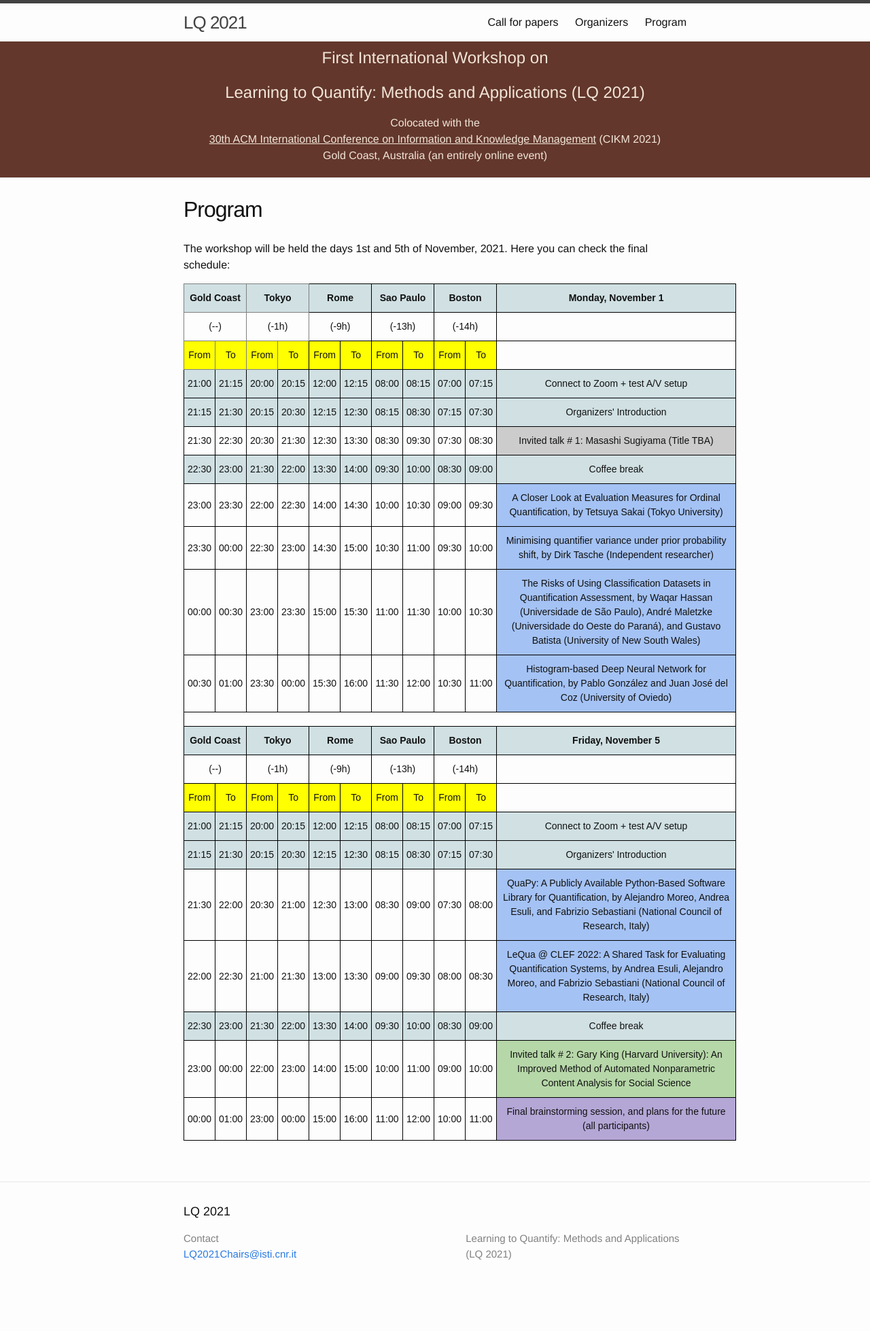
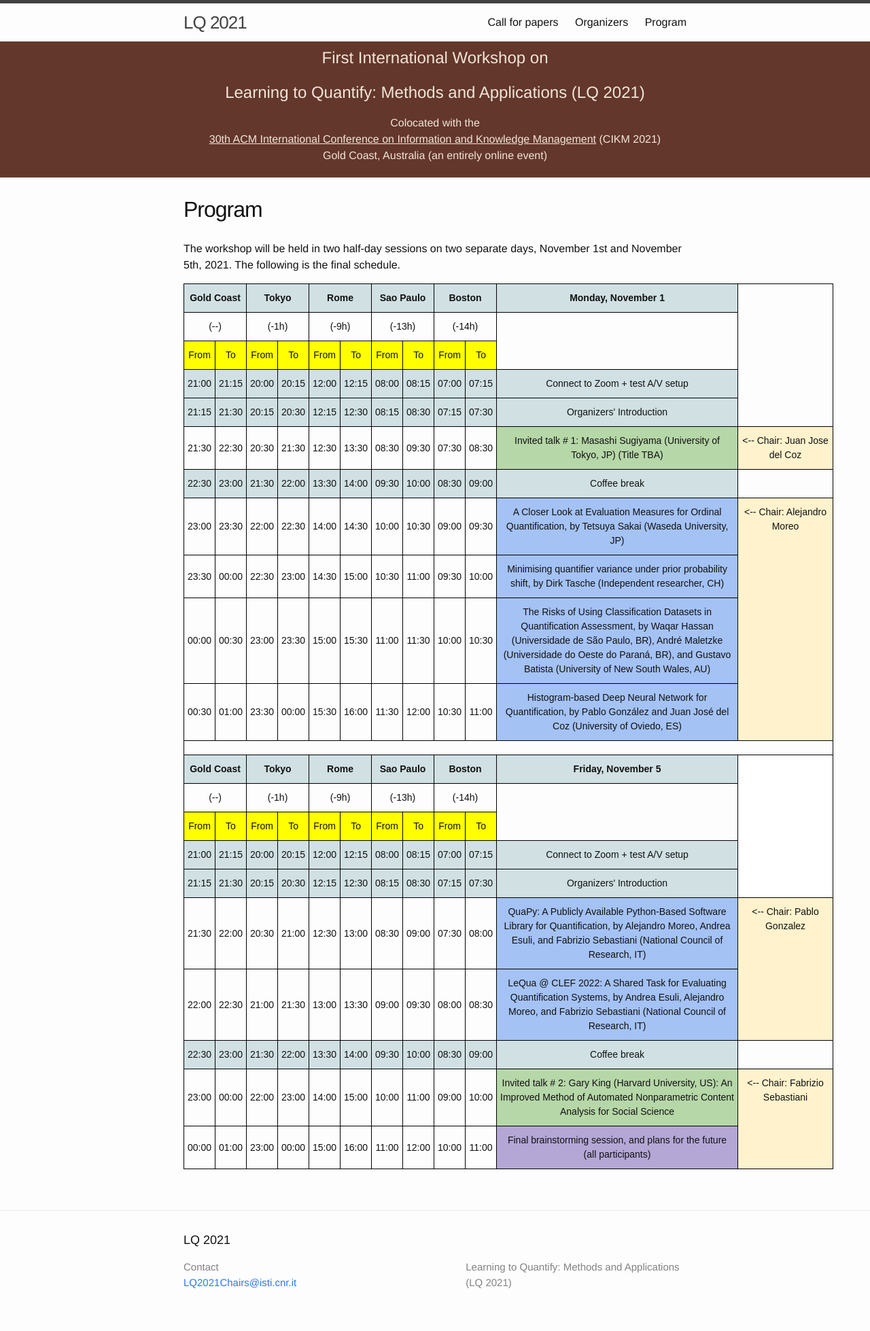
Before and after one commit to cikmlq2021/cikmlq2021.github.io, a Jekyll site: the page built from _pages/program.md, in a window 1280 px wide. Shown: the whole page at 68% size. Built offline with Jekyll 4.4.1, drawn with Linux system fonts in a browser that asks for light colours; before the commit the page ends 1916 px from its top, so only the background shows below that.

Commit message:
minor corrections

```diff
--- a/_pages/program.md
+++ b/_pages/program.md
@@ -4,7 +4,7 @@ permalink: /program/
 title: Program
 ---
 
-The workshop will be held the days 1st and 5th of November, 2021. Here you can check the final schedule:
+The workshop will be held in two half-day sessions on two separate days, November 1st and November 5th, 2021. The following is the final schedule.
 
 
 <style type="text/css">
@@ -14,19 +14,18 @@ The workshop will be held the days 1st and 5th of November, 2021. Here you can c
 .tg th{border-color:black;border-style:solid;border-width:1px;font-family:Arial, sans-serif;font-size:14px;
   font-weight:normal;overflow:hidden;padding:10px 5px;word-break:normal;}
 .tg .tg-cly1{text-align:left;vertical-align:middle}
-.tg .tg-9yjr{background-color:#D0E0E3;border-color:inherit;font-weight:bold;text-align:center;vertical-align:middle}
 .tg .tg-zmc0{background-color:#D0E0E3;font-weight:bold;text-align:center;vertical-align:middle}
-.tg .tg-9wq8{border-color:inherit;text-align:center;vertical-align:middle}
-.tg .tg-eb3p{background-color:#FF0;border-color:inherit;text-align:center;vertical-align:middle}
+.tg .tg-02pm{background-color:#FFF2CC;text-align:center;vertical-align:top}
+.tg .tg-za92{background-color:#FFF2CC;text-align:center;vertical-align:middle}
 .tg .tg-w80k{background-color:#B4A7D6;text-align:center;vertical-align:middle}
 .tg .tg-nrix{text-align:center;vertical-align:middle}
 .tg .tg-jd6m{background-color:#FF0;text-align:center;vertical-align:middle}
 .tg .tg-lqqp{background-color:#D0E0E3;text-align:center;vertical-align:middle}
-.tg .tg-14gb{background-color:#CCC;text-align:center;vertical-align:middle}
+.tg .tg-pju0{background-color:#B6D7A8;text-align:center;vertical-align:middle}
 .tg .tg-duty{background-color:#A4C2F4;text-align:center;vertical-align:middle}
-.tg .tg-pju0{background-color:#B6D7A8;text-align:center;vertical-align:middle}
+.tg .tg-y0hg{background-color:#ffffff;text-align:left;vertical-align:middle}
 </style>
-<table class="tg" style="undefined;table-layout: fixed; width: 812px">
+<table class="tg" style="undefined;table-layout: fixed; width: 955px">
 <colgroup>
 <col style="width: 46px">
 <col style="width: 46px">
@@ -38,66 +37,67 @@ The workshop will be held the days 1st and 5th of November, 2021. Here you can c
 <col style="width: 46px">
 <col style="width: 46px">
 <col style="width: 46px">
-<col style="width: 352px">
+<col style="width: 355px">
+<col style="width: 140px">
 </colgroup>
 <thead>
   <tr>
-    <th class="tg-9yjr" colspan="2"><span style="font-weight:bold;background-color:#D0E0E3">Gold Coast</span></th>
-    <th class="tg-9yjr" colspan="2"><span style="font-weight:bold;background-color:#D0E0E3">Tokyo</span></th>
+    <th class="tg-zmc0" colspan="2"><span style="font-weight:bold;background-color:#D0E0E3">Gold Coast</span></th>
+    <th class="tg-zmc0" colspan="2"><span style="font-weight:bold;background-color:#D0E0E3">Tokyo</span></th>
     <th class="tg-zmc0" colspan="2"><span style="font-weight:bold;background-color:#D0E0E3">Rome</span></th>
     <th class="tg-zmc0" colspan="2"><span style="font-weight:bold;background-color:#D0E0E3">Sao Paulo</span></th>
     <th class="tg-zmc0" colspan="2"><span style="font-weight:bold;background-color:#D0E0E3">Boston</span></th>
     <th class="tg-zmc0"><span style="font-weight:bold;background-color:#D0E0E3">Monday, November 1</span></th>
+    <th class="tg-cly1" rowspan="5"></th>
+  </tr>
+  <tr>
+    <th class="tg-nrix" colspan="2"><span style="font-weight:normal">(--)</span></th>
+    <th class="tg-nrix" colspan="2">(-1h)</th>
+    <th class="tg-nrix" colspan="2">(-9h)</th>
+    <th class="tg-nrix" colspan="2">(-13h)</th>
+    <th class="tg-nrix" colspan="2">(-14h)</th>
+    <th class="tg-cly1" rowspan="2"></th>
+  </tr>
+  <tr>
+    <th class="tg-jd6m"><span style="font-weight:normal;background-color:#FF0">From</span></th>
+    <th class="tg-jd6m"><span style="font-weight:normal;background-color:#FF0">To</span></th>
+    <th class="tg-jd6m"><span style="font-weight:normal;background-color:#FF0">From</span></th>
+    <th class="tg-jd6m"><span style="font-weight:normal;background-color:#FF0">To</span></th>
+    <th class="tg-jd6m"><span style="font-weight:normal;background-color:#FF0">From</span></th>
+    <th class="tg-jd6m"><span style="font-weight:normal;background-color:#FF0">To</span></th>
+    <th class="tg-jd6m"><span style="font-weight:normal;background-color:#FF0">From</span></th>
+    <th class="tg-jd6m"><span style="font-weight:normal;background-color:#FF0">To</span></th>
+    <th class="tg-jd6m"><span style="font-weight:normal;background-color:#FF0">From</span></th>
+    <th class="tg-jd6m"><span style="font-weight:normal;background-color:#FF0">To</span></th>
+  </tr>
+  <tr>
+    <th class="tg-lqqp"><span style="font-weight:normal;background-color:#D0E0E3">21:00</span></th>
+    <th class="tg-lqqp"><span style="font-weight:normal;background-color:#D0E0E3">21:15</span></th>
+    <th class="tg-lqqp"><span style="font-weight:normal;background-color:#D0E0E3">20:00</span></th>
+    <th class="tg-lqqp"><span style="font-weight:normal;background-color:#D0E0E3">20:15</span></th>
+    <th class="tg-lqqp"><span style="font-weight:normal;background-color:#D0E0E3">12:00</span></th>
+    <th class="tg-lqqp"><span style="font-weight:normal;background-color:#D0E0E3">12:15</span></th>
+    <th class="tg-lqqp"><span style="font-weight:normal;background-color:#D0E0E3">08:00</span></th>
+    <th class="tg-lqqp"><span style="font-weight:normal;background-color:#D0E0E3">08:15</span></th>
+    <th class="tg-lqqp"><span style="font-weight:normal;background-color:#D0E0E3">07:00</span></th>
+    <th class="tg-lqqp"><span style="font-weight:normal;background-color:#D0E0E3">07:15</span></th>
+    <th class="tg-lqqp"><span style="font-weight:normal;background-color:#D0E0E3">Connect to Zoom + test A/V setup</span></th>
+  </tr>
+  <tr>
+    <th class="tg-lqqp"><span style="font-weight:normal;background-color:#D0E0E3">21:15</span></th>
+    <th class="tg-lqqp"><span style="font-weight:normal;background-color:#D0E0E3">21:30</span></th>
+    <th class="tg-lqqp"><span style="font-weight:normal;background-color:#D0E0E3">20:15</span></th>
+    <th class="tg-lqqp"><span style="font-weight:normal;background-color:#D0E0E3">20:30</span></th>
+    <th class="tg-lqqp"><span style="font-weight:normal;background-color:#D0E0E3">12:15</span></th>
+    <th class="tg-lqqp"><span style="font-weight:normal;background-color:#D0E0E3">12:30</span></th>
+    <th class="tg-lqqp"><span style="font-weight:normal;background-color:#D0E0E3">08:15</span></th>
+    <th class="tg-lqqp"><span style="font-weight:normal;background-color:#D0E0E3">08:30</span></th>
+    <th class="tg-lqqp"><span style="font-weight:normal;background-color:#D0E0E3">07:15</span></th>
+    <th class="tg-lqqp"><span style="font-weight:normal;background-color:#D0E0E3">07:30</span></th>
+    <th class="tg-lqqp"><span style="font-weight:normal;background-color:#D0E0E3">Organizers' Introduction</span></th>
   </tr>
 </thead>
 <tbody>
-  <tr>
-    <td class="tg-9wq8" colspan="2"><span style="font-weight:normal">(--)</span></td>
-    <td class="tg-9wq8" colspan="2">(-1h)</td>
-    <td class="tg-nrix" colspan="2">(-9h)</td>
-    <td class="tg-nrix" colspan="2">(-13h)</td>
-    <td class="tg-nrix" colspan="2">(-14h)</td>
-    <td class="tg-cly1"></td>
-  </tr>
-  <tr>
-    <td class="tg-eb3p"><span style="font-weight:normal;background-color:#FF0">From</span></td>
-    <td class="tg-eb3p"><span style="font-weight:normal;background-color:#FF0">To</span></td>
-    <td class="tg-eb3p"><span style="font-weight:normal;background-color:#FF0">From</span></td>
-    <td class="tg-jd6m"><span style="font-weight:normal;background-color:#FF0">To</span></td>
-    <td class="tg-jd6m"><span style="font-weight:normal;background-color:#FF0">From</span></td>
-    <td class="tg-jd6m"><span style="font-weight:normal;background-color:#FF0">To</span></td>
-    <td class="tg-jd6m"><span style="font-weight:normal;background-color:#FF0">From</span></td>
-    <td class="tg-jd6m"><span style="font-weight:normal;background-color:#FF0">To</span></td>
-    <td class="tg-jd6m"><span style="font-weight:normal;background-color:#FF0">From</span></td>
-    <td class="tg-jd6m"><span style="font-weight:normal;background-color:#FF0">To</span></td>
-    <td class="tg-cly1"></td>
-  </tr>
-  <tr>
-    <td class="tg-lqqp"><span style="font-weight:normal;background-color:#D0E0E3">21:00</span></td>
-    <td class="tg-lqqp"><span style="font-weight:normal;background-color:#D0E0E3">21:15</span></td>
-    <td class="tg-lqqp"><span style="font-weight:normal;background-color:#D0E0E3">20:00</span></td>
-    <td class="tg-lqqp"><span style="font-weight:normal;background-color:#D0E0E3">20:15</span></td>
-    <td class="tg-lqqp"><span style="font-weight:normal;background-color:#D0E0E3">12:00</span></td>
-    <td class="tg-lqqp"><span style="font-weight:normal;background-color:#D0E0E3">12:15</span></td>
-    <td class="tg-lqqp"><span style="font-weight:normal;background-color:#D0E0E3">08:00</span></td>
-    <td class="tg-lqqp"><span style="font-weight:normal;background-color:#D0E0E3">08:15</span></td>
-    <td class="tg-lqqp"><span style="font-weight:normal;background-color:#D0E0E3">07:00</span></td>
-    <td class="tg-lqqp"><span style="font-weight:normal;background-color:#D0E0E3">07:15</span></td>
-    <td class="tg-lqqp"><span style="font-weight:normal;background-color:#D0E0E3">Connect to Zoom + test A/V setup</span></td>
-  </tr>
-  <tr>
-    <td class="tg-lqqp"><span style="font-weight:normal;background-color:#D0E0E3">21:15</span></td>
-    <td class="tg-lqqp"><span style="font-weight:normal;background-color:#D0E0E3">21:30</span></td>
-    <td class="tg-lqqp"><span style="font-weight:normal;background-color:#D0E0E3">20:15</span></td>
-    <td class="tg-lqqp"><span style="font-weight:normal;background-color:#D0E0E3">20:30</span></td>
-    <td class="tg-lqqp"><span style="font-weight:normal;background-color:#D0E0E3">12:15</span></td>
-    <td class="tg-lqqp"><span style="font-weight:normal;background-color:#D0E0E3">12:30</span></td>
-    <td class="tg-lqqp"><span style="font-weight:normal;background-color:#D0E0E3">08:15</span></td>
-    <td class="tg-lqqp"><span style="font-weight:normal;background-color:#D0E0E3">08:30</span></td>
-    <td class="tg-lqqp"><span style="font-weight:normal;background-color:#D0E0E3">07:15</span></td>
-    <td class="tg-lqqp"><span style="font-weight:normal;background-color:#D0E0E3">07:30</span></td>
-    <td class="tg-lqqp"><span style="font-weight:normal;background-color:#D0E0E3">Organizers' Introduction</span></td>
-  </tr>
   <tr>
     <td class="tg-nrix"><span style="font-weight:normal">21:30</span></td>
     <td class="tg-nrix"><span style="font-weight:normal">22:30</span></td>
@@ -109,7 +109,8 @@ The workshop will be held the days 1st and 5th of November, 2021. Here you can c
     <td class="tg-nrix"><span style="font-weight:normal">09:30</span></td>
     <td class="tg-nrix"><span style="font-weight:normal">07:30</span></td>
     <td class="tg-nrix"><span style="font-weight:normal">08:30</span></td>
-    <td class="tg-14gb"><span style="font-weight:normal;background-color:#CCC">Invited talk # 1: Masashi Sugiyama (Title TBA)</span></td>
+    <td class="tg-pju0"><span style="font-weight:normal;background-color:#B6D7A8">Invited talk # 1: Masashi Sugiyama (University of Tokyo, JP) (Title TBA)</span></td>
+    <td class="tg-za92"><span style="font-weight:normal;background-color:#FFF2CC">&lt;-- Chair: Juan Jose del Coz</span></td>
   </tr>
   <tr>
     <td class="tg-lqqp"><span style="font-weight:normal;background-color:#D0E0E3">22:30</span></td>
@@ -123,6 +124,7 @@ The workshop will be held the days 1st and 5th of November, 2021. Here you can c
     <td class="tg-lqqp"><span style="font-weight:normal;background-color:#D0E0E3">08:30</span></td>
     <td class="tg-lqqp"><span style="font-weight:normal;background-color:#D0E0E3">09:00</span></td>
     <td class="tg-lqqp"><span style="font-weight:normal;background-color:#D0E0E3">Coffee break</span></td>
+    <td class="tg-cly1"></td>
   </tr>
   <tr>
     <td class="tg-nrix"><span style="font-weight:normal">23:00</span></td>
@@ -135,7 +137,8 @@ The workshop will be held the days 1st and 5th of November, 2021. Here you can c
     <td class="tg-nrix"><span style="font-weight:normal">10:30</span></td>
     <td class="tg-nrix"><span style="font-weight:normal">09:00</span></td>
     <td class="tg-nrix"><span style="font-weight:normal">09:30</span></td>
-    <td class="tg-duty"><span style="font-weight:normal;background-color:#A4C2F4">A Closer Look at Evaluation Measures for Ordinal Quantification, by Tetsuya Sakai (Tokyo University)</span></td>
+    <td class="tg-duty"><span style="font-weight:normal;background-color:#A4C2F4">A Closer Look at Evaluation Measures for Ordinal Quantification, by Tetsuya Sakai (Waseda University, JP)</span></td>
+    <td class="tg-02pm" rowspan="4">&lt;-- Chair: Alejandro Moreo</td>
   </tr>
   <tr>
     <td class="tg-nrix"><span style="font-weight:normal">23:30</span></td>
@@ -148,7 +151,7 @@ The workshop will be held the days 1st and 5th of November, 2021. Here you can c
     <td class="tg-nrix"><span style="font-weight:normal">11:00</span></td>
     <td class="tg-nrix"><span style="font-weight:normal">09:30</span></td>
     <td class="tg-nrix"><span style="font-weight:normal">10:00</span></td>
-    <td class="tg-duty"><span style="font-weight:normal;background-color:#A4C2F4">Minimising quantifier variance under prior probability shift, by Dirk Tasche (Independent researcher)</span></td>
+    <td class="tg-duty"><span style="font-weight:normal;background-color:#A4C2F4">Minimising quantifier variance under prior probability shift, by Dirk Tasche (Independent researcher, CH)</span></td>
   </tr>
   <tr>
     <td class="tg-nrix"><span style="font-weight:normal">00:00</span></td>
@@ -161,7 +164,7 @@ The workshop will be held the days 1st and 5th of November, 2021. Here you can c
     <td class="tg-nrix"><span style="font-weight:normal">11:30</span></td>
     <td class="tg-nrix"><span style="font-weight:normal">10:00</span></td>
     <td class="tg-nrix"><span style="font-weight:normal">10:30</span></td>
-    <td class="tg-duty"><span style="font-weight:normal;background-color:#A4C2F4">The Risks of Using Classification Datasets in Quantification Assessment, by Waqar Hassan (Universidade de São Paulo), André Maletzke (Universidade do Oeste do Paraná), and Gustavo Batista (University of New South Wales)</span></td>
+    <td class="tg-duty"><span style="font-weight:normal;background-color:#A4C2F4">The Risks of Using Classification Datasets in Quantification Assessment, by Waqar Hassan (Universidade de São Paulo, BR), André Maletzke (Universidade do Oeste do Paraná, BR), and Gustavo Batista (University of New South Wales, AU)</span></td>
   </tr>
   <tr>
     <td class="tg-nrix"><span style="font-weight:normal">00:30</span></td>
@@ -174,10 +177,10 @@ The workshop will be held the days 1st and 5th of November, 2021. Here you can c
     <td class="tg-nrix"><span style="font-weight:normal">12:00</span></td>
     <td class="tg-nrix"><span style="font-weight:normal">10:30</span></td>
     <td class="tg-nrix"><span style="font-weight:normal">11:00</span></td>
-    <td class="tg-duty"><span style="font-weight:normal;background-color:#A4C2F4">Histogram-based Deep Neural Network for Quantification, by Pablo González and Juan José del Coz (University of Oviedo)</span></td>
+    <td class="tg-duty"><span style="font-weight:normal;background-color:#A4C2F4">Histogram-based Deep Neural Network for Quantification, by Pablo González and Juan José del Coz (University of Oviedo, ES)</span></td>
   </tr>
   <tr>
-    <td class="tg-cly1" colspan="11" rowspan="3"></td>
+    <td class="tg-cly1" colspan="12" rowspan="3"></td>
   </tr>
   <tr>
   </tr>
@@ -190,6 +193,7 @@ The workshop will be held the days 1st and 5th of November, 2021. Here you can c
     <td class="tg-zmc0" colspan="2"><span style="font-weight:bold;background-color:#D0E0E3">Sao Paulo</span></td>
     <td class="tg-zmc0" colspan="2"><span style="font-weight:bold;background-color:#D0E0E3">Boston</span></td>
     <td class="tg-zmc0"><span style="font-weight:bold;background-color:#D0E0E3">Friday, November 5</span></td>
+    <td class="tg-y0hg" rowspan="5"></td>
   </tr>
   <tr>
     <td class="tg-nrix" colspan="2"><span style="font-weight:normal">(--)</span></td>
@@ -197,7 +201,7 @@ The workshop will be held the days 1st and 5th of November, 2021. Here you can c
     <td class="tg-nrix" colspan="2">(-9h)</td>
     <td class="tg-nrix" colspan="2">(-13h)</td>
     <td class="tg-nrix" colspan="2">(-14h)</td>
-    <td class="tg-cly1"></td>
+    <td class="tg-cly1" rowspan="2"></td>
   </tr>
   <tr>
     <td class="tg-jd6m"><span style="font-weight:normal;background-color:#FF0">From</span></td>
@@ -210,7 +214,6 @@ The workshop will be held the days 1st and 5th of November, 2021. Here you can c
     <td class="tg-jd6m"><span style="font-weight:normal;background-color:#FF0">To</span></td>
     <td class="tg-jd6m"><span style="font-weight:normal;background-color:#FF0">From</span></td>
     <td class="tg-jd6m"><span style="font-weight:normal;background-color:#FF0">To</span></td>
-    <td class="tg-cly1"></td>
   </tr>
   <tr>
     <td class="tg-lqqp"><span style="font-weight:normal;background-color:#D0E0E3">21:00</span></td>
@@ -249,7 +252,8 @@ The workshop will be held the days 1st and 5th of November, 2021. Here you can c
     <td class="tg-nrix"><span style="font-weight:normal">09:00</span></td>
     <td class="tg-nrix"><span style="font-weight:normal">07:30</span></td>
     <td class="tg-nrix"><span style="font-weight:normal">08:00</span></td>
-    <td class="tg-duty"><span style="font-weight:normal;background-color:#A4C2F4">QuaPy: A Publicly Available Python-Based Software Library for Quantification, by Alejandro Moreo, Andrea Esuli, and Fabrizio Sebastiani (National Council of Research, Italy)</span></td>
+    <td class="tg-duty"><span style="font-weight:normal;background-color:#A4C2F4">QuaPy: A Publicly Available Python-Based Software Library for Quantification, by Alejandro Moreo, Andrea Esuli, and Fabrizio Sebastiani (National Council of Research, IT)</span></td>
+    <td class="tg-02pm" rowspan="2">&lt;-- Chair: Pablo Gonzalez</td>
   </tr>
   <tr>
     <td class="tg-nrix"><span style="font-weight:normal">22:00</span></td>
@@ -262,7 +266,7 @@ The workshop will be held the days 1st and 5th of November, 2021. Here you can c
     <td class="tg-nrix"><span style="font-weight:normal">09:30</span></td>
     <td class="tg-nrix"><span style="font-weight:normal">08:00</span></td>
     <td class="tg-nrix"><span style="font-weight:normal">08:30</span></td>
-    <td class="tg-duty"><span style="font-weight:normal;background-color:#A4C2F4">LeQua @ CLEF 2022: A Shared Task for Evaluating Quantification Systems, by Andrea Esuli, Alejandro Moreo, and Fabrizio Sebastiani (National Council of Research, Italy)</span></td>
+    <td class="tg-duty"><span style="font-weight:normal;background-color:#A4C2F4">LeQua @ CLEF 2022: A Shared Task for Evaluating Quantification Systems, by Andrea Esuli, Alejandro Moreo, and Fabrizio Sebastiani (National Council of Research, IT)</span></td>
   </tr>
   <tr>
     <td class="tg-lqqp"><span style="font-weight:normal;background-color:#D0E0E3">22:30</span></td>
@@ -276,6 +280,7 @@ The workshop will be held the days 1st and 5th of November, 2021. Here you can c
     <td class="tg-lqqp"><span style="font-weight:normal;background-color:#D0E0E3">08:30</span></td>
     <td class="tg-lqqp"><span style="font-weight:normal;background-color:#D0E0E3">09:00</span></td>
     <td class="tg-lqqp"><span style="font-weight:normal;background-color:#D0E0E3">Coffee break</span></td>
+    <td class="tg-cly1"></td>
   </tr>
   <tr>
     <td class="tg-nrix"><span style="font-weight:normal">23:00</span></td>
@@ -288,7 +293,8 @@ The workshop will be held the days 1st and 5th of November, 2021. Here you can c
     <td class="tg-nrix"><span style="font-weight:normal">11:00</span></td>
     <td class="tg-nrix"><span style="font-weight:normal">09:00</span></td>
     <td class="tg-nrix"><span style="font-weight:normal">10:00</span></td>
-    <td class="tg-pju0"><span style="font-weight:normal;background-color:#B6D7A8">Invited talk # 2: Gary King (Harvard University): An Improved Method of Automated Nonparametric Content Analysis for Social Science</span></td>
+    <td class="tg-pju0"><span style="font-weight:normal;background-color:#B6D7A8">Invited talk # 2: Gary King (Harvard University, US): An Improved Method of Automated Nonparametric Content Analysis for Social Science</span></td>
+    <td class="tg-02pm" rowspan="2">&lt;-- Chair: Fabrizio Sebastiani</td>
   </tr>
   <tr>
     <td class="tg-nrix"><span style="font-weight:normal">00:00</span></td>
```
Also changed, not shown: _pages/organizers.md (+1 -1 lines).
